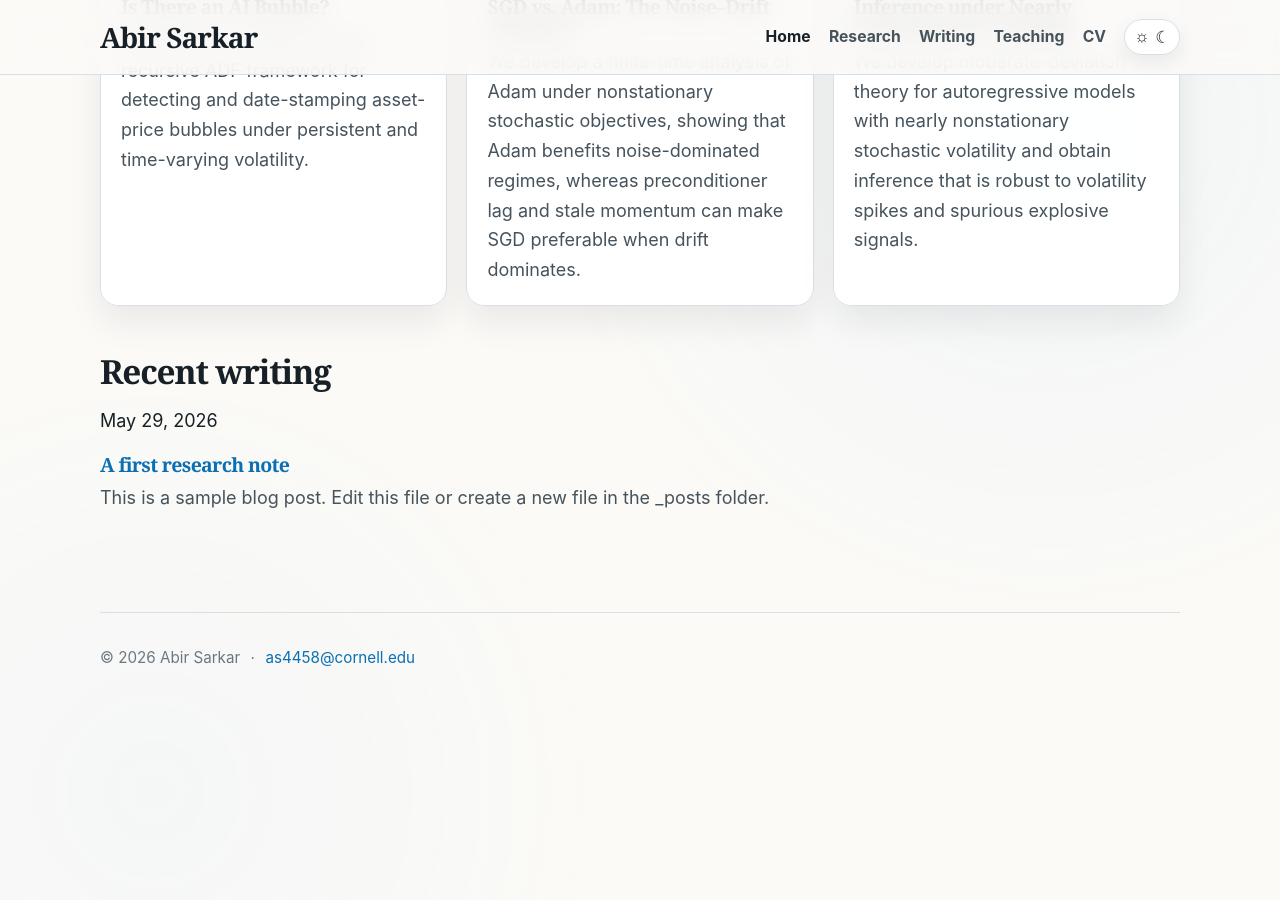
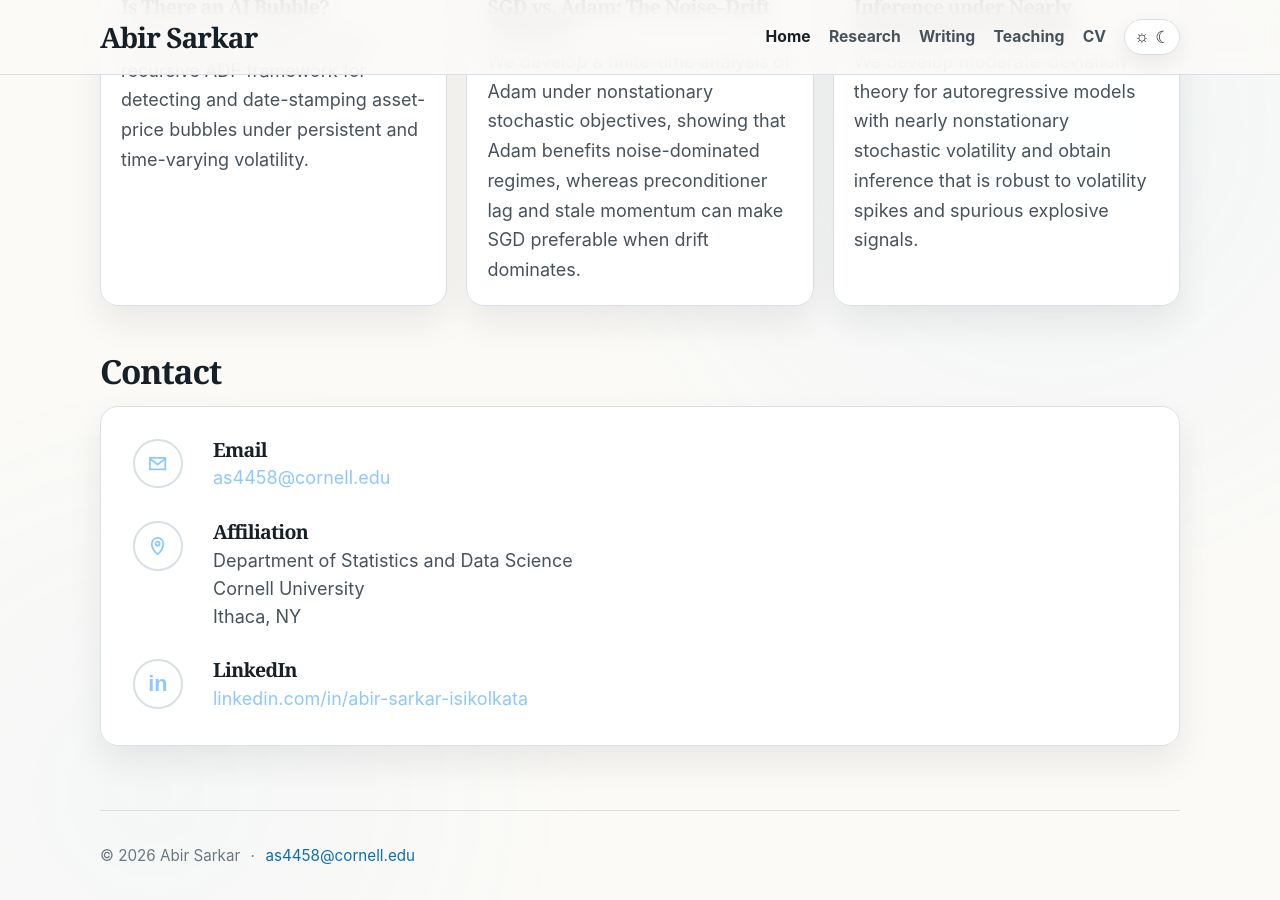
Before and after one commit to AbirS2026/AbirS2026.github.io, a Jekyll site: the page built from index.md, in a window 1280 px wide and 900 px high, scrolled down 537 px. Built offline with Jekyll 4.4.1, drawn with Linux system fonts in a browser that asks for light colours; a style sheet for code colours, icons or effects is not loaded; before the commit the page ends 1239 px from its top, so only the background shows below that.

Commit message:
Update index.md

```diff
--- a/index.md
+++ b/index.md
@@ -108,20 +108,63 @@ title: Home
   </div>
 </section>
 
-<section>
-  <h2>Recent writing</h2>
+<section id="contact">
+  <h2>Contact</h2>
 
-  <div class="list">
-    {% for post in site.posts limit:3 %}
-      <article class="item">
-        <p class="meta">{{ post.date | date: "%B %-d, %Y" }}</p>
-        <h3>
-          <a href="{{ post.url | relative_url }}">{{ post.title }}</a>
-        </h3>
-        {% if post.excerpt %}
-          <p class="muted">{{ post.excerpt | strip_html | truncate: 190 }}</p>
-        {% endif %}
-      </article>
-    {% endfor %}
+  <div class="card contact-card">
+
+    <div class="contact-row">
+      <div class="contact-icon" aria-hidden="true">
+        <svg viewBox="0 0 24 24">
+          <path d="M4 6h16v12H4z"></path>
+          <path d="m4 7 8 6 8-6"></path>
+        </svg>
+      </div>
+
+      <div>
+        <h3>Email</h3>
+        <p>
+          <a href="mailto:as4458@cornell.edu">
+            as4458@cornell.edu
+          </a>
+        </p>
+      </div>
+    </div>
+
+    <div class="contact-row">
+      <div class="contact-icon" aria-hidden="true">
+        <svg viewBox="0 0 24 24">
+          <path d="M12 21s6-5.2 6-11a6 6 0 1 0-12 0c0 5.8 6 11 6 11z"></path>
+          <circle cx="12" cy="10" r="2"></circle>
+        </svg>
+      </div>
+
+      <div>
+        <h3>Affiliation</h3>
+        <p>
+          Department of Statistics and Data Science<br>
+          Cornell University<br>
+          Ithaca, NY
+        </p>
+      </div>
+    </div>
+
+    <div class="contact-row">
+      <div class="contact-icon linkedin-icon" aria-hidden="true">
+        in
+      </div>
+
+      <div>
+        <h3>LinkedIn</h3>
+        <p>
+          <a href="https://www.linkedin.com/in/abir-sarkar-isikolkata"
+             target="_blank"
+             rel="noopener">
+            linkedin.com/in/abir-sarkar-isikolkata
+          </a>
+        </p>
+      </div>
+    </div>
+
   </div>
 </section>
```
